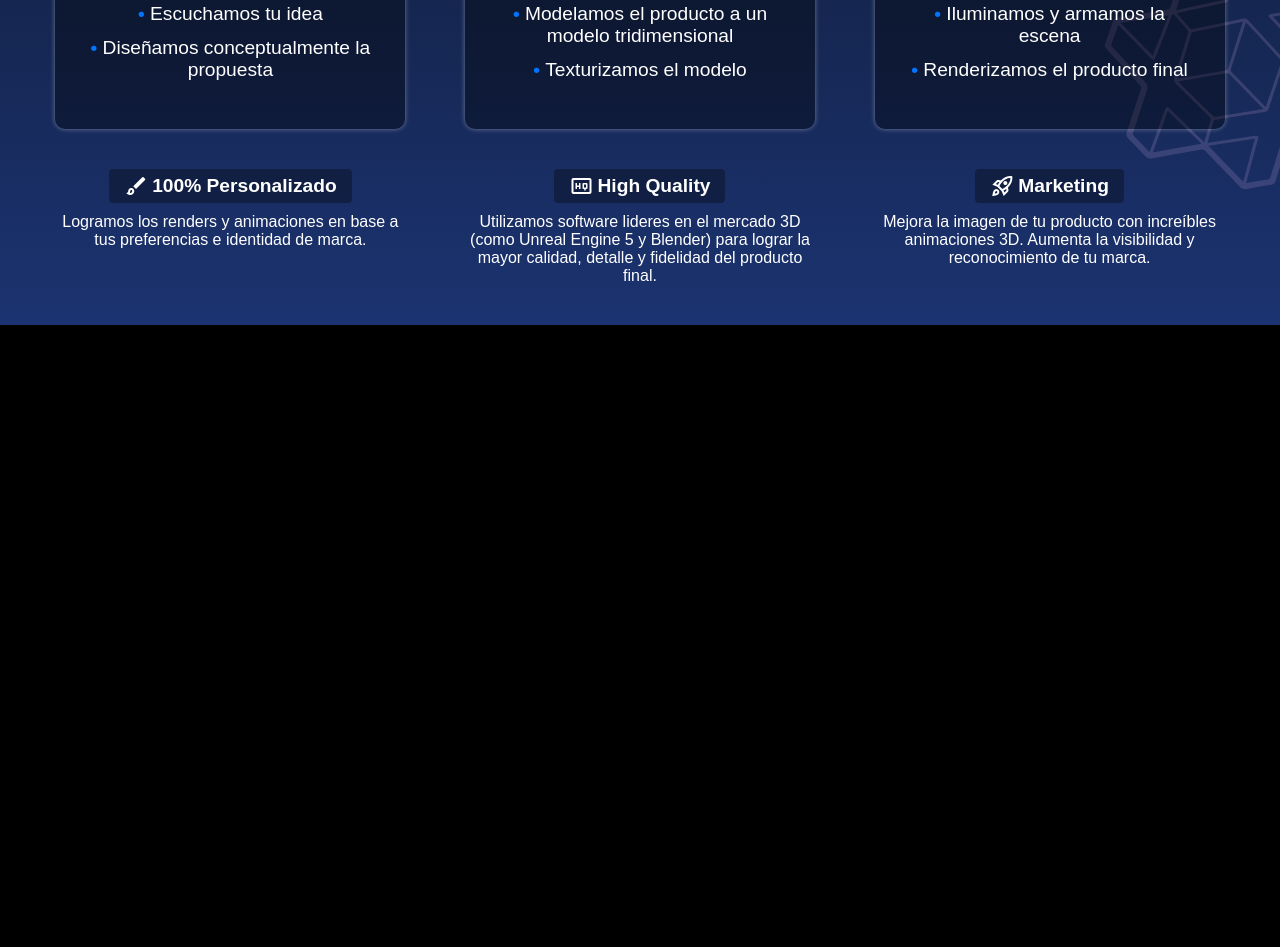
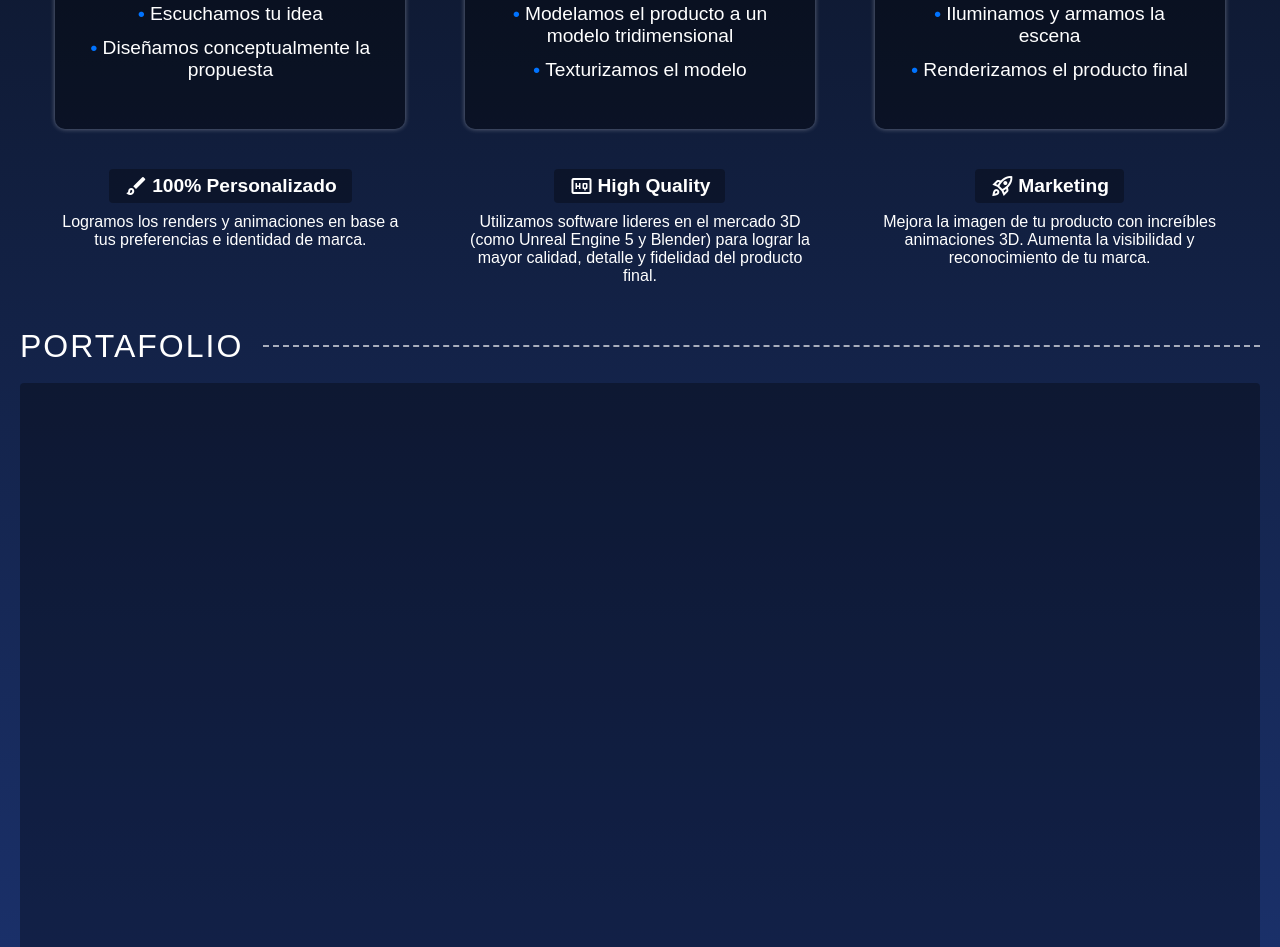
Before and after one commit to nikomurray/Custom-Search-Web, a plain HTML site: page index.html in a window 1280 px wide. Shown: the part 1353-2300 px from the top of the page. Before the commit the page ends 1678 px from the top, so only its background shows below. Drawn offline with nearby package versions, Linux system fonts and the light colour scheme; a web font is replaced by a local one.

Commit message:
add portafolio page

```diff
--- a/index.html
+++ b/index.html
@@ -107,8 +107,14 @@
               Aumenta la visibilidad y reconocimiento de tu marca.</p></div>
           </div>
         </div>
+
+        <!-- PORTAFOLIO -->
+     <div class="portafolio">
+      <h2>PORTAFOLIO <hr></h2>
+      <div class="portafolio-grid">
+
+      </div>
+    </div>
     </main>
-
-    <!-- PORTAFOLIO -->
   </body>
 </html>
--- a/style.css
+++ b/style.css
@@ -203,10 +203,7 @@ h1 img {
 /* ABOUT US */
 main {
     padding: 40px 0;
-    background-image: url(./img/Wireframe\ -\ 1.svg);
-    background-position: center;
-    background-repeat: no-repeat;
-    background-size: cover;
+    background: linear-gradient(180deg, #090E16 0%, #1C3473 100%);
 }
 
 
@@ -313,6 +310,35 @@ main .text-info h4{
     padding: 5px 15px;
     border-radius: 4px;
 }
+
+/* PORTAFOLIO */
+.portafolio {
+    padding: 40px 20px;
+    height: 100vh;
+}
+
+.portafolio h2{
+    letter-spacing: 2px;
+    font-size: 2rem;
+    text-align: left;
+    font-weight: 300;
+    display: flex;
+    align-items: center;
+    gap: 20px;
+}
+.portafolio h2 hr {
+    width: 100%;
+    border: none;
+    border-top: 2px dashed #ffffffa1;
+    margin: 20px 0;
+}
+
+.portafolio-grid{
+    height: 100%;
+    background-color: #00000053;
+    border-radius: 4px;
+}
+
 /* MQ */
 @media (max-width:850px) {
 
@@ -366,10 +392,6 @@ main .text-info h4{
     }
 
     /* MAIN */
-    main {
-        background-image: url(./img/Wireframe\ -\ 2.svg);
-    }
-
     main h2{
         font-size: 1.6rem;
     }
@@ -406,4 +428,10 @@ main .text-info h4{
     main .text-info {
         display: none;
     }
+
+    /* portafolio */
+    .portafolio h2 {
+        font-size: 1.4rem;
+        gap: 10px;
+    }
 }
```
Also changed, not shown: img/aboutBg1.svg (renamed from img/Wireframe - 1.svg), img/aboutBg2.svg (renamed from img/Wireframe - 2.svg).
